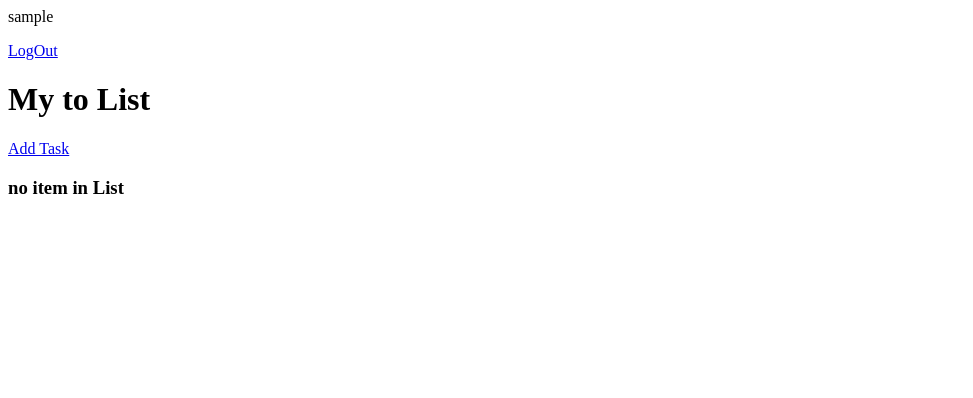
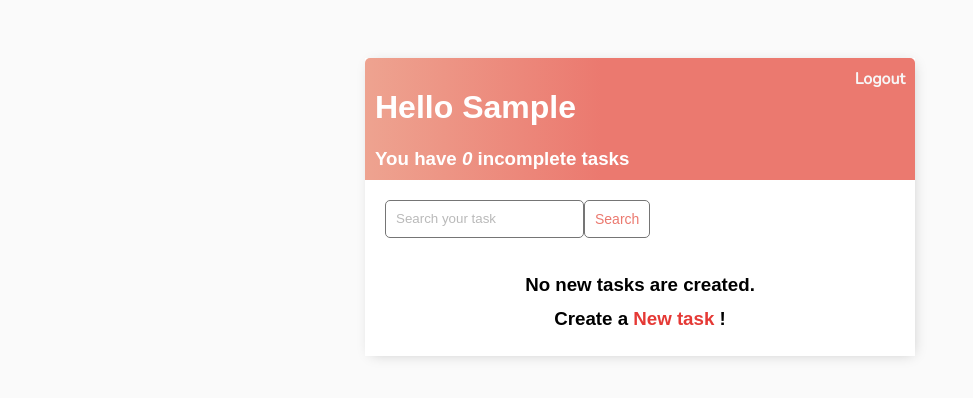
Before and after one commit to KaushalSalvatore/todo-app, a Django app: page / in a window 1280 px wide. Shown: the top 398 px of the page, without its empty margins (0-973 px from the left). Run offline with Django 4.2, Linux system fonts and the light colour scheme; the visitor is signed in with stand-in values (Sample User, id 1); data that the repository does not hold is empty.

Commit message:
complete design and functionality

```diff
--- /dev/null
+++ b/base/templates/base/main.html
@@ -0,0 +1,198 @@
+<!DOCTYPE html>
+<html lang="en">
+
+<head>
+    <meta charset="utf-8">
+    <meta name="description" content="This is to do list implemented using Django">
+    <meta http-equiv="X-UA-Compatible" content="IE=edge">
+    <title>To Do Items</title>
+    <meta name="description" content="">
+    <meta name="viewport" content="width=device-width, initial-scale=1">
+    <link rel="preconnect" href="https://fonts.gstatic.com">
+
+    <link href="https://fonts.googleapis.com/css2?family=Nunito:wght@200&display=swap" rel="stylesheet">
+</head>
+<style>
+    body {
+        background-color: #FAFAFA;
+        font-family: 'Nunito', sans-serif;
+        padding-top: 50px;
+    }
+    h1,h2,h3,h4,h5,h6{font-family: 'Raleway', sans-serif;}
+    a,
+        p {
+            color: #4b5156
+        }
+
+        a {
+            font-weight: 600;
+        }
+
+        .container {
+            max-width: 550px;
+            margin: auto;
+            background-color: #fff;
+            -webkit-box-shadow: 2px 2px 13px -4px rgba(0, 0, 0, 0.21);
+            box-shadow: 2px 2px 13px -4px rgba(0, 0, 0, 0.21);
+        }
+
+        input {
+            outline: none;
+            border: none;
+        }
+
+        .header-bar {
+            display: flex;
+            justify-content: space-between;
+            color: #fff;
+            padding: 10px;
+            border-radius: 5px 5px 0 0;
+            background: linear-gradient(90deg, #EEA390 0%, #EB796F 43%, #EB796F 100%);
+        }
+
+        .header-bar a {
+            color: rgb(247, 247, 247);
+            text-decoration: none;
+        }
+
+        .task-wrapper {
+            display: flex;
+            align-items: center;
+            justify-content: space-between;
+            background-color: #fff;
+            border-top: 1px solid #dfe4ea;
+            overflow: hidden;
+        }
+
+        .task-title {
+            display: flex;
+            padding: 20px;
+        }
+
+        .task-title a {
+            text-decoration: none;
+            color: #4b5156;
+            margin-left: 10px;
+        }
+
+        .task-complete-icon {
+            height: 20px;
+            width: 20px;
+            background-color: rgb(105, 192, 105);
+            border-radius: 50%;
+        }
+
+        .task-incomplete-icon {
+            height: 20px;
+            width: 20px;
+            background-color: rgb(218, 218, 218);
+            border-radius: 50%;
+        }
+
+        .delete-link {
+            text-decoration: none;
+            font-weight: 900;
+            color: #cf4949;
+            font-size: 22px;
+            line-height: 0;
+            padding: 20px 0px;
+        }
+
+        /*Handle Classes*/
+
+        .handle {
+            display: inline-block;
+            padding: 20px 16px;
+            cursor: grab;
+            user-select: none;
+        }
+
+        .handle:after,
+        .handle:before {
+            display: block;
+            content: "";
+        }
+
+        .handle:active,
+        .handle:active:before,
+        .handle:active:after {
+            cursor: grabbing;
+        }
+
+        .dropArea {
+            background-color: #f1f2f6;
+            color: black;
+            border: #ced6e0 1px solid;
+        }
+
+        .selectedTask {
+            opacity: 0.6;
+        }
+
+
+        #add-link {
+            color: #EB796F;
+            text-decoration: none;
+            font-size: 42px;
+            text-shadow: 1px 1px #81413b;
+        }
+
+        #search-add-wrapper {
+            display: flex;
+            justify-content: space-between;
+            align-items: center;
+            padding: 20px;
+        }
+
+        @media screen and (max-width:320px) {
+            #search-add-wrapper {
+                padding: 10px;
+            }
+        }
+
+        input[type=text],
+        input[type=password],
+        textarea {
+            border: 1px solid #757575;
+            border-radius: 5px;
+            padding: 10px;
+            width: 90%;
+        }
+
+        label {
+            padding-top: 10px !important;
+            display: block;
+        }
+
+        ::placeholder {
+            font-weight: 300;
+            opacity: 0.5;
+        }
+
+        .button {
+            border: 1px solid #757575;
+            background-color: #FFF;
+            color: #EB796F;
+            padding: 10px;
+            font-size: 14px;
+            border-radius: 5px;
+            cursor: pointer;
+            text-decoration: none;
+        }
+
+        .card-body {
+            padding: 20px;
+        }
+
+</style>
+
+<body>
+
+    <div class="container">
+        {% block content %} {% endblock content %}
+    </div>
+
+</body>
+
+
+</html>
--- a/base/templates/base/task_list.html
+++ b/base/templates/base/task_list.html
@@ -1,25 +1,55 @@
-{% if request.user.is_authenticated %}
-<p>{{request.user}}</p>
-<a href="{% url 'logout'%}">LogOut</a>
-{% else %}
-<a href="{% url 'login'%}">LogIn</a>
-{% endif %}
-<h1>My to List</h1>
-<a href="{% url 'task-create'%}">Add Task</a>
+{% extends 'base/main.html' %}
+{% block content %}
+
+<script src="https://cdn.jsdelivr.net/npm/sortablejs@latest/Sortable.min.js"></script>
+<div class="header-bar">
+    <div>
+        <h1>Hello {{request.user|title}}</h1>
+        <h3 style="margin:0">You have <i>{{count}}</i> incomplete task{{ count|pluralize:"s" }}</h3>
+    </div>
+
+    {% if request.user.is_authenticated %}
+    <a href="{% url 'logout' %}">Logout</a> {% else %}
+    <a href="{% url 'login' %}">Login</a> {% endif %}
+</div>
+
 <!--
 <h4>{{name}}</h4> -->
 
-<table>
-    {%for task in tasks%}
-    <tr>
-        <td>{{task.title}}</td>
-        <td><a href="{% url 'task' task.id%}">View</a></td>
-        <td><a href="{% url 'task-update' task.id%}">update</a></td>
-        <td><a href="{% url 'task-delete' task.id%}">delete</a></td>
-    </tr>
+<div id="search-add-wrapper">
+    <form method="GET" style="display: flex;">
+        <input type='text' name='search-area' placeholder="Search your task" value="{{search_input}}">
+        <input class="button" type="submit" value='Search'>
+    </form>
+    {% if tasks|length > 0 %}
+    <a id="add-link" href="{% url 'task-create' %}">&#x2b;</a>
+    {% endif %}
+</div>
+
+
+<div class="task-items-wrapper">
+    {% for task in tasks %}
+    <div class="task-wrapper">
+        <div class="task-title">
+            {% if task.complete %}
+            <div class="task-complete-icon"></div>
+            <i><s><a href="{% url 'task-update' task.id %}">{{task}}</a></s></i>
+             {% else %}
+            <div class="task-incomplete-icon"></div>
+            <a href="{% url 'task-update' task.id %}">{{task}}</a> {% endif %}
+        </div>
+        <div class="task-controls">
+            <a class="delete-link" href="{% url 'task-delete' task.id %}">&#215;</a>
+            <span class="handle">&nbsp;</span>
+        </div>
+    </div>
     {% empty %}
-    <h3>
-        no item in List
-    </h3>
+    <div style="text-align: center; padding-bottom: 10px; line-height: 1em;">
+        <h3>No new tasks are created.</h3>
+        <h3>Create a <a style="text-decoration: none; color: #e53935;" href="{% url 'task-create' %}">New task</a> ! </h3>
+    </div>
     {%endfor%}
-</table>
+
+</div>
+
+{% endblock content %}
--- a/base/urls.py
+++ b/base/urls.py
@@ -1,8 +1,15 @@
 from django.urls import path
-from .views import TaskList,TaskDetails,TaskCreate,TaskUpdate,TaskDelete,CustomeLoginView
+from .views import (TaskList,
+                    TaskDetails,
+                    TaskCreate,
+                    TaskUpdate,
+                    TaskDelete,
+                    CustomeLoginView,
+                    RegisterPage)
 from django.contrib.auth.views import LogoutView
 
 urlpatterns = [
+    path('register/',RegisterPage.as_view(),name='register'),
     path('login/',CustomeLoginView.as_view(),name='login'),
     path('logout',LogoutView.as_view(next_page='login'),name='logout'),
     path('',TaskList.as_view(),name='tasks'),
--- a/base/views.py
+++ b/base/views.py
@@ -1,14 +1,17 @@
 from django.forms.models import BaseModelForm
 from django.http import HttpResponse
-from django.shortcuts import render
+from django.shortcuts import render,redirect
 # from django.http import HttpResponse
 from django.views.generic.list import ListView
 from django.views.generic.detail import DetailView
-from django.views.generic.edit import CreateView,UpdateView,DeleteView
+from django.views.generic.edit import CreateView,UpdateView,DeleteView,FormView
 from django.urls import reverse_lazy
 from .models import Task
 from django.contrib.auth.mixins import LoginRequiredMixin
 from django.contrib.auth.views import LoginView
+from django.contrib.auth.forms import UserCreationForm
+from django.contrib.auth import login
+
 
 # Create your views here.
 
@@ -23,6 +26,24 @@ class CustomeLoginView(LoginView):
     def get_success_url(self):
         return reverse_lazy('tasks')
 
+class RegisterPage(FormView):
+    template_name = 'base/register.html'
+    form_class = UserCreationForm
+    redirect_authenticated_user = True
+    success_url = reverse_lazy('tasks')
+
+    def form_valid(self,form):
+        user = form.save()
+        if user is not None:
+            login(self.request,user)
+        return super(RegisterPage,self).form_valid(form)
+
+    def get(self,*args,**Kwargs):
+        if self.request.user.is_authenticated:
+            return redirect('tasks')
+        return super(RegisterPage,self).get(*args,**Kwargs)
+
+
 class TaskList(LoginRequiredMixin,ListView):
     model = Task
     context_object_name = 'tasks'
@@ -32,7 +53,15 @@ class TaskList(LoginRequiredMixin,ListView):
         # context['name'] = 'kaushal' # this will pass data to html page
         context['tasks'] = context['tasks'].filter(user = self.request.user)
         context['count'] = context['tasks'].filter(complete=False).count()
+
+        search_input = self.request.GET.get('search-area') or ''
+        if search_input:
+            context['tasks'] = context['tasks'].filter(title__startswith=search_input)
+            # context['tasks'] = context['tasks'].filter(title__icontains=search_input)
+
+        context['search_input'] = search_input
         return context
+
 
 class TaskDetails(LoginRequiredMixin,DetailView):
     model=Task
@@ -60,3 +89,6 @@ class TaskDelete(LoginRequiredMixin,DeleteView):
     model=Task
     context_object_name = 'task'
     success_url = reverse_lazy('tasks')
+    def get_queryset(self):
+        owner = self.request.user
+        return self.model.objects.filter(user=owner)
```
Also changed, not shown: base/templates/base/login.html (+16 -6 lines), base/templates/base/register.html (added, +23 -0 lines), base/templates/base/task_confirm_delete.html (+14 -6 lines), base/templates/base/task_form.html (+16 -8 lines), README.md.
